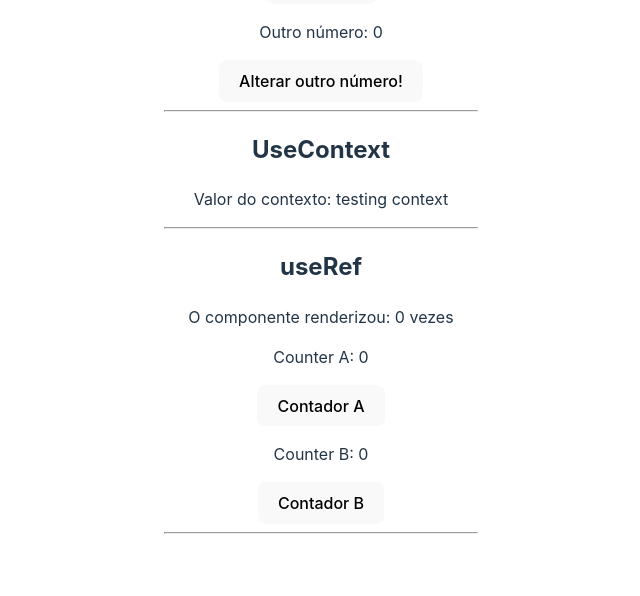
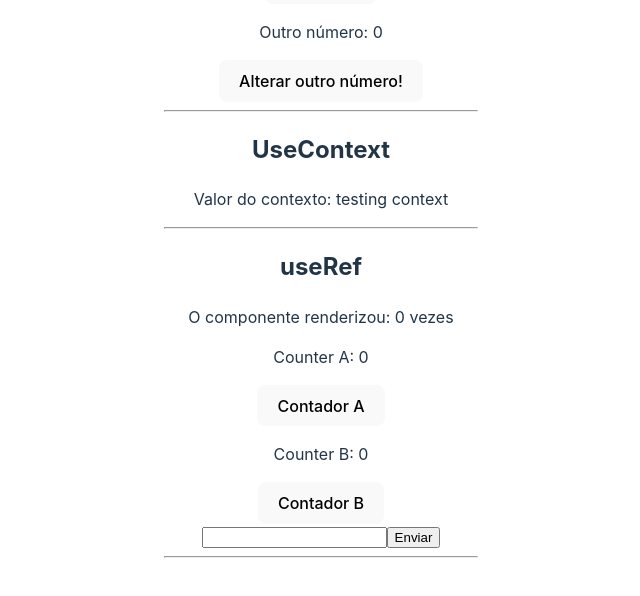
Before and after one commit to rmeIIo/cursoReact, a React (Vite) app in the folder 11_HOOKS/reacthooks/: page / in a window 1280 px wide. Shown: the part 1021-1617 px from the top of the page, without its empty margins (319-959 px from the left). Built offline with nearby package versions, Linux system fonts and the light colour scheme.

Commit message:
useRef e DOM

```diff
--- a/11_HOOKS/reacthooks/src/components/HookUseRef.jsx
+++ b/11_HOOKS/reacthooks/src/components/HookUseRef.jsx
@@ -7,7 +7,18 @@
 
   useEffect(() => {
     numberRef.current++;
-  })
+  });
+
+  const inputRef = useRef();
+  const [text, setText] = useState("");
+
+  const handleSubmit = (e) => {
+    e.preventDefault();
+
+    setText("");
+
+    inputRef.current.focus();
+  };
 
   return (
     <div>
@@ -34,6 +45,18 @@
         Contador B
       </button>
 
+      <form onSubmit={handleSubmit}>
+        <input
+          type="text"
+          value={text}
+          ref={inputRef}
+          onChange={(e) => {
+            setText(e.target.value);
+          }}
+        />
+        <input type="submit" value="Enviar" />
+      </form>
+
       <hr />
     </div>
   );
```
